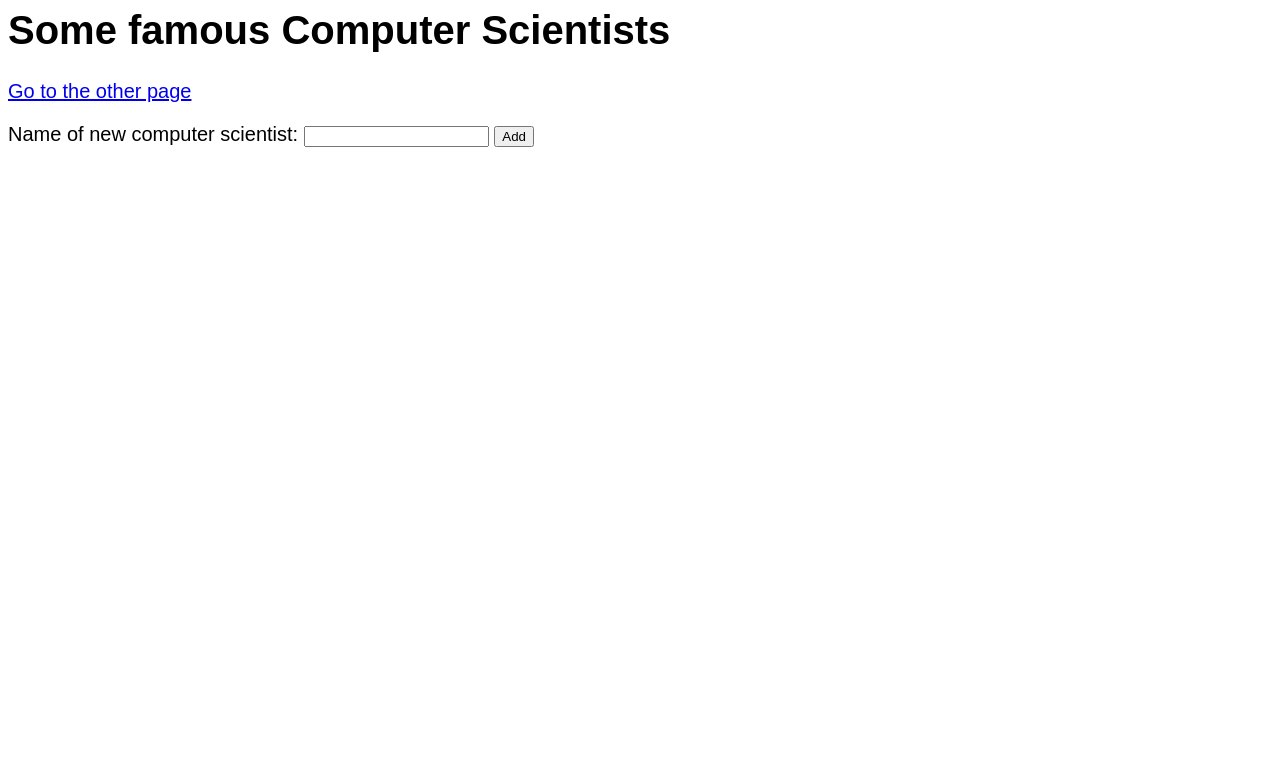
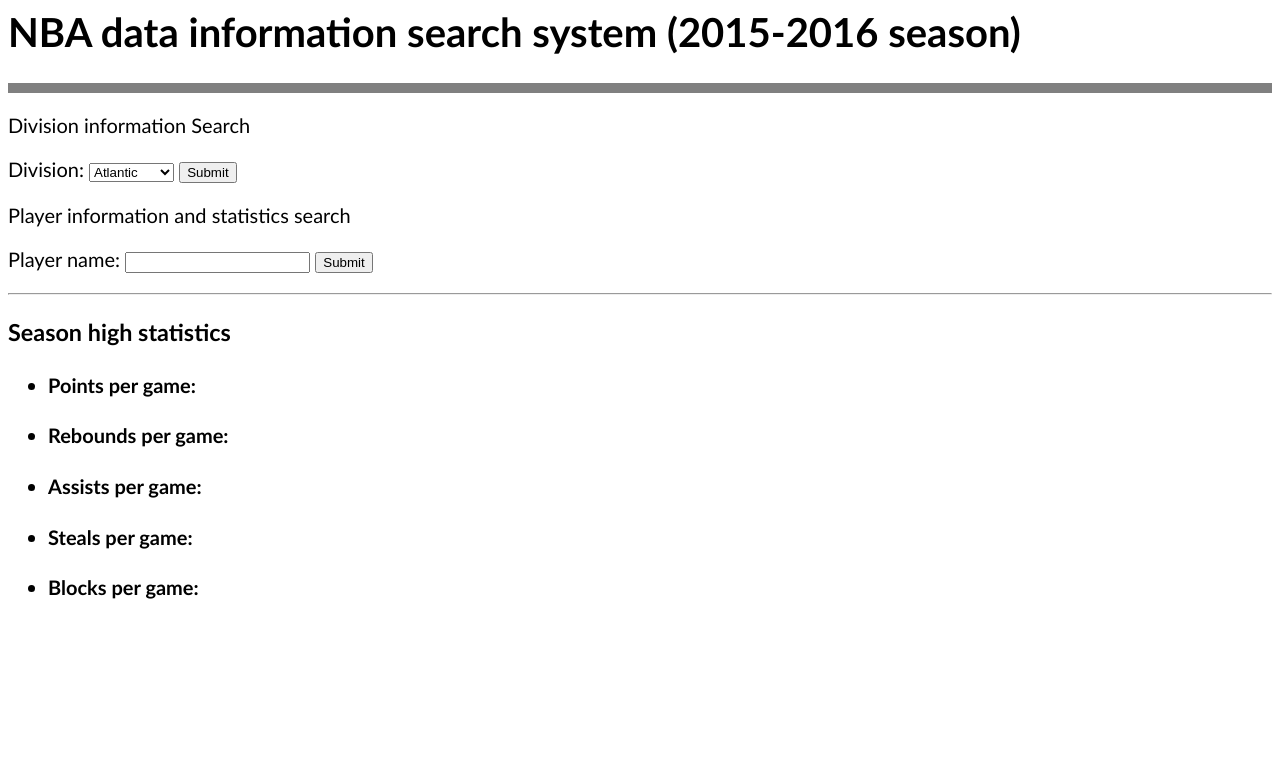
Before and after one commit to bangdasun/nba-web-front-end-design, a Flask app: template templates/index.html in a window 1280 px wide. Shown: the top 779 px of the page. Run offline with Flask 2, Linux system fonts and the light colour scheme; the template is opened without the code that fills it, so the values that code supplies are empty; parts of the project's set-up code (start-up, migrations or seed data) failed here and were passed over.

Commit message:
index.html edited online with Bitbucket

```diff
--- a/templates/index.html
+++ b/templates/index.html
@@ -1,15 +1,47 @@
 <html>
+
 <style>
 	body{
 		font-size: 15pt;
-      font-family: arial;
+		font-family: calibri;
     }
 </style>
 
+<body>
+	<h1>NBA data information search system (2015-2016 season)</h1>
 
-<body>
-  <h1>Some famous Computer Scientists</h1>
-  <div>{{data}}</div>
+	<hr size = "10px" noshade/>
+
+	<p>Division information Search </p>
+
+	<form method="POST" action="/team_query">
+	<p>Division:
+	<select name="name">
+		<option value="Atlantic"> Atlantic </option>
+		<option value="Central"> Central </option>
+		<option value="Northwest"> Northwest </option>
+		<option value="Pacific"> Pacific </option>
+		<option value="Southeast"> Southeast </option>
+		<option value="Southwest"> Southwest </option>
+	</select>
+	<input type="submit" value="Submit">
+	</p>
+	</form>
+
+	<p>Player information and statistics search </p>
+
+	<form method="POST" action="/player_query">
+	<p>Player name: <input type="text" name="name"> <input type="submit" value="Submit"></p>
+	</form>
+
+	<hr>
+
+	<h3> Season high statistics </h3>
+
+	<ul>
+	<li>
+	<h4> Points per game: </h4>
+	</li>
 
 	<div>
 		{% for n in data %}
@@ -17,13 +49,49 @@
 		{% endfor %}
 	</div>
 
-<p><a href="another">Go to the other page</a></p>
+	<li>
+	<h4> Rebounds per game: </h4>
+	</li>
 
-<form method="POST" action="/add">
-<p>Name of new computer scientist: <input type="text" name="name"> <input type="submit" value="Add"></p>
-</form>
+	<div>
+		{% for n in data2 %}
+			<div>{{n}}</div>
+		{% endfor %}
+	</div>
+
+	<li>
+	<h4> Assists per game: </h4>
+	</li>
+
+	<div>
+		{% for n in data3 %}
+			<div>{{n}}</div>
+		{% endfor %}
+	</div>
+
+	<li>
+	<h4> Steals per game: </h4>
+	</li>
+
+	<div>
+		{% for n in data4 %}
+			<div>{{n}}</div>
+		{% endfor %}
+	</div>
+
+	<li>
+	<h4> Blocks per game: </h4>
+	</li>
+
+	<div>
+		{% for n in data5 %}
+			<div>{{n}}</div>
+		{% endfor %}
+	</div>
+
+
+	</ul>
 
 </body>
 
-
 </html>
```
Lines whose indentation alone changed are shown as unchanged.
